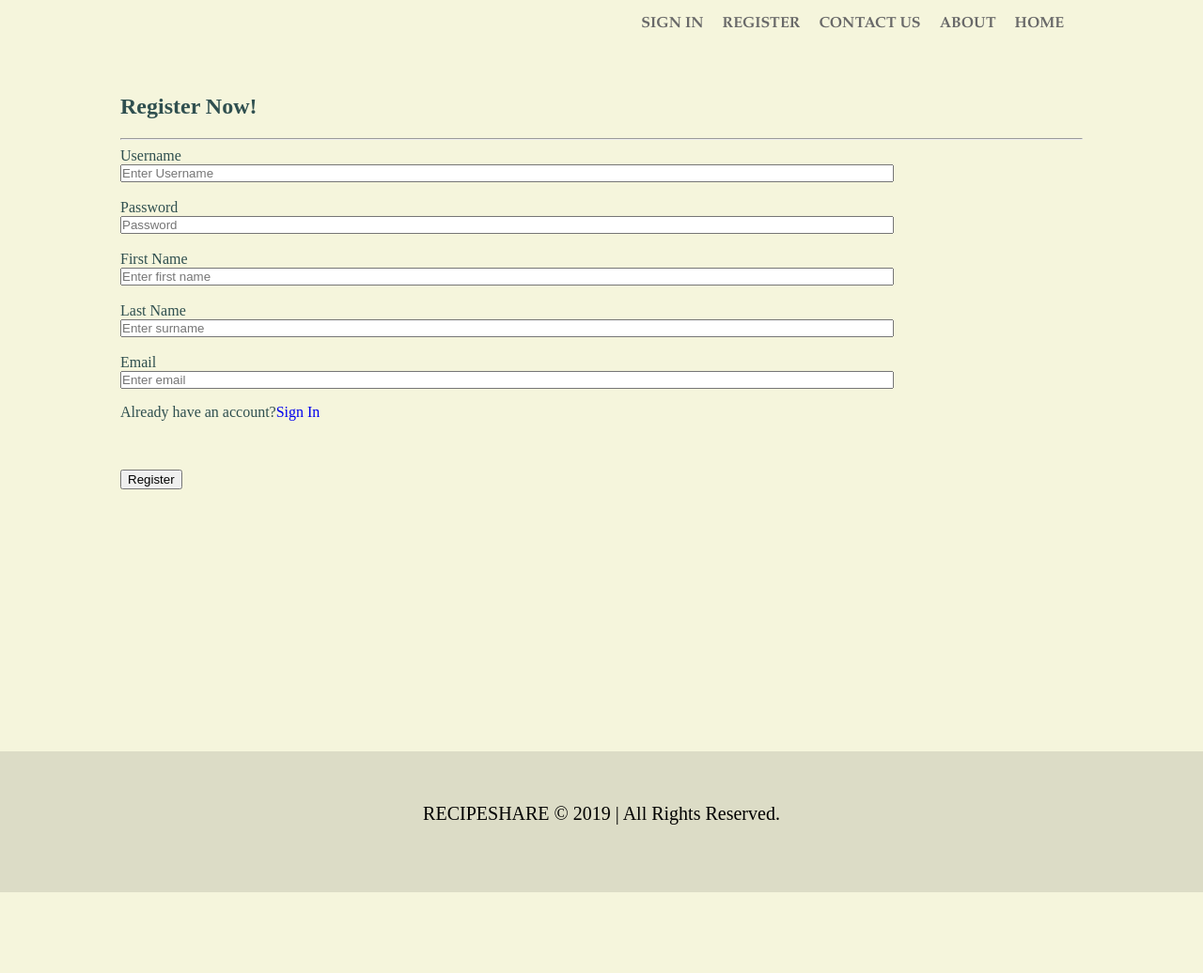
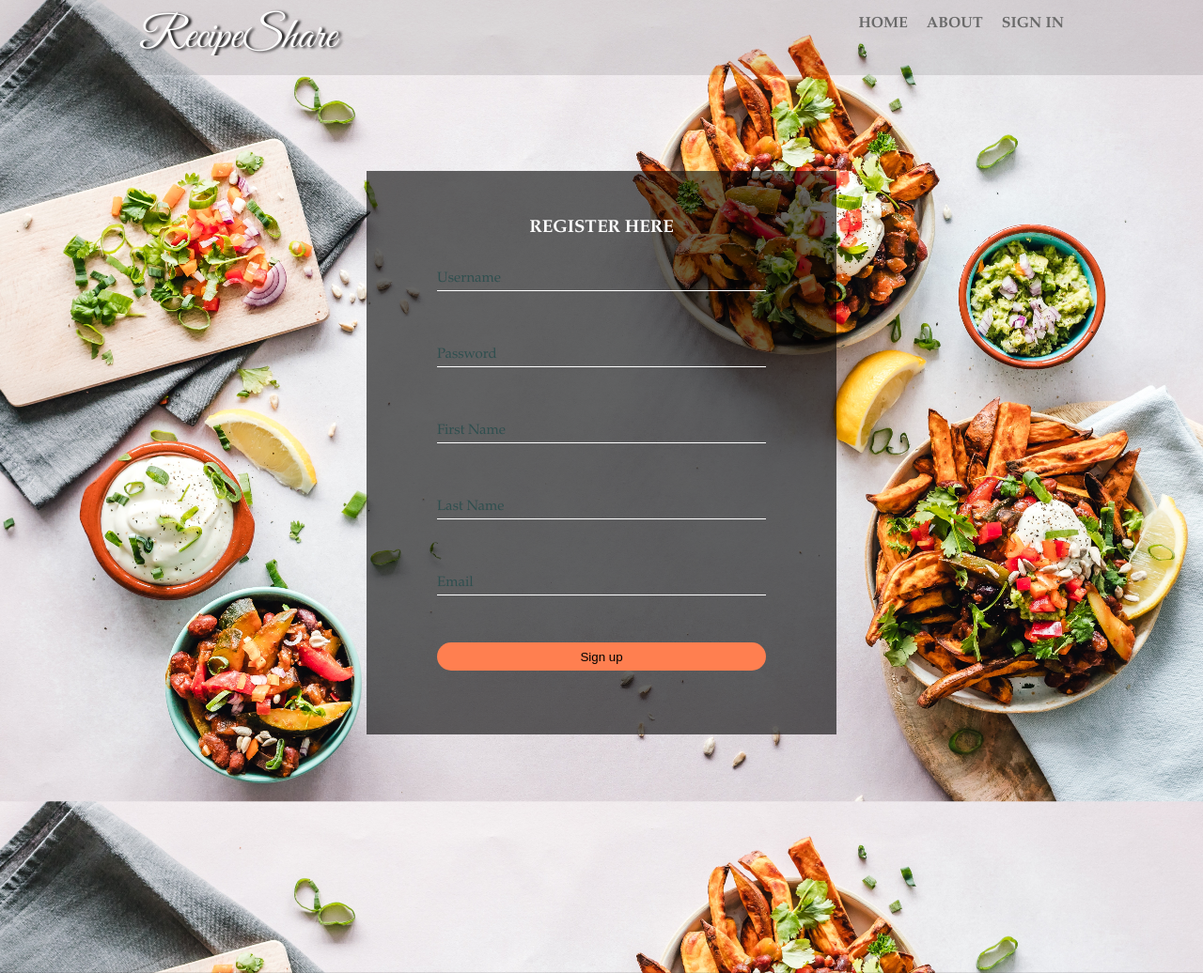
Before and after one commit to rumeleazar/FlaskSampleProject, a Flask app: page /register in a window 1280 px wide. Shown: the top 1036 px of the page at 94% size. Before the commit the page ends 950 px from the top, so only its background shows below. Run offline with Flask 2, Linux system fonts and the light colour scheme; some libraries are stand-ins or nearby versions.

Commit message:
Updated the front end design and the ingredients and directions listing

```diff
--- a/application.py
+++ b/application.py
@@ -156,6 +156,8 @@ def logout():
 @app.route('/addrecipe', methods=['POST', 'GET'])
 def addrecipe():
 
+
+    #PROBLEM WITH THE INGREDIENTS SPLIT
     with sqlite3.connect('database.db') as conn:
         if request.method == 'POST':
             dishname = request.form['dishname']
--- a/static/style.css
+++ b/static/style.css
@@ -61,6 +61,11 @@ footer p {
 	overflow: hidden;
 	padding: 0;
 
+}
+
+.container::placeholder {
+	color:#2F4F4F;
+	font-family: 'Palatino Linotype', 'Book Antiqua', Palatino, serif;
 }
 
 a {
@@ -267,7 +269,8 @@ img {
 
 /*Headers */
 header {
-	height: 80px;
+	height: auto;
+	min-height: 80px;
 	margin: auto;
 	padding: none;
 	width: 100%;
@@ -286,16 +289,21 @@ header {
 	font-color: white;
 }
 
+
+
+
+
+
+
 nav li{
-
+	float:right;
 	font-family: 'Palatino Linotype', 'Book Antiqua', Palatino, serif;
 	text-decoration: none;
 	text-transform: uppercase;
 	position: relative;
 	list-style-type: none;
-	display: inline-block;
 	margin: auto;
-	float: right;
+
 }
 
 nav h2 {
@@ -622,11 +637,81 @@ nav a{
 
 /*Register Section*/
 
-#register {
+
+.registrationpage {
+	background: url('/static/images/login.jpg') no-repeat center fixed;
+    background-size: cover;
+}
+
+#registrationbox {
+	min-width: 20%;
 	width: 100%;
+	display: flex;
+	margin: auto;
+	padding: 0;
+	text-align: center;
+	justify-content: center;
+	align-content: center;
+	align-items: center;
 	position: relative;
+}
+
+#registercontainer{
+ 	 width: 500px;
+	 margin: 8% auto;
+	 height: 600px;
+	 background: rgba(0,0,0,0.6);
+	 text-align: center;
+	 padding: 0;
+}
+
+#registercontainer h3 {
+	margin: 0;
+}
+
+#registercontainer input {
+	width: 70%;
+	margin: 5% auto;
+	height: 30px;
+	border: none;
+	border-bottom: 1px solid white;
+	background:transparent;
+	outline: none;
+	font-size: 15px;
+	color: white;
 
 }
+
+
+#registercontainer button {
+	width: 70%;
+	padding: 0;
+	margin: 5% auto;
+	height: 30px;
+	cursor: pointer;
+	border-radius: 25px;
+	border: none;
+	outline: none;
+	background-color: #FF7F50;
+
+}
+
+.registerform {
+	height: 100%;
+	padding-top: 50px;
+	color: white;
+	font-family: 'Palatino Linotype', 'Book Antiqua', Palatino, serif;
+
+}
+
+
+::placeholder {
+ 	color:white;
+
+}
+
+
+
 
 
 /*Profile Section*/
--- a/templates/layout.html
+++ b/templates/layout.html
@@ -4,11 +4,12 @@
 	<head>
 
 		<link rel="stylesheet" type="text/css" href = "{{ url_for('static', filename ='style.css')}}">
-		<meta name="viewport" content="width=device-width, initial-scale=1.0">
+		<meta name="viewport" content="width=device-width, initial-scale=1.0, maximum-scale = 1">
 		<title>hamburger</title>
 
 		<link href='http://fonts.googleapis.com/css?family=Great+Vibes' rel='stylesheet' type='text/css'>
-
+		<!-- <script src="https://cdn.ckeditor.com/ckeditor5/16.0.0/classic/ckeditor.js"></script>
+	 -->
 	</head>
 
 		<body>
@@ -21,5 +22,16 @@
 				<footer>
 							<p>RECIPESHARE &copy 2019 | All Rights Reserved.</p>
 				</footer>
+
+
+
+				<!-- <script>
+					ClassicEditor
+						.create( document.querySelector('#editor'))
+						.replace('ingredients')
+						.catch( error => {
+							console.error(error);
+						});
+				</script> -->
 		</body>
 </html>
--- a/templates/register.html
+++ b/templates/register.html
@@ -11,77 +11,65 @@
 	{% endif %}
 {% endwith %}
 
+<body class = 'registrationpage'>
+
 	<section>
 
-		<header class = 'half-black'>
+		<header class = 'loginnav'>
 			<div class="container">
 				<nav>
+					<h2>RecipeShare</h2>
 					<ul>
+						{% if not session['username'] %}
+							<li><a href = {{ url_for("login")}} >Sign in</a></li>
+
+						{% else %}
+							<li id = 'LogoutButton' ><a href = {{ url_for("logout")}}> Logout </a></li>
+						{% endif %}
+
+							<li><a href = "#">About</a></li>
+
 						{% if not session['username'] %}
 							<li><a href = {{ url_for("home")}}>Home</a></li>
 						{% else %}
 							<li><a href = {{ url_for("home", username = session['username'])}}>Home</a></li>
-							<li><a href = {{ url_for("profile", username = session['username'])}}>Profile</a></li>
-
-						{% endif %}
-							<li><a href = "#">About</a></li>
-							<li><a href = "#">Contact us</a></li>
-						{% if not session['username'] %}
-							<li><a href = {{ url_for("register")}} >Register</a></li>
-							<li><a href = {{ url_for("login")}}>Sign in</a></li>
-						{% else %}
-							<li id = 'LogoutButton' ><a href = {{ url_for("logout")}}> Logout </a></li>
 						{% endif %}
 					</ul>
 				</nav>
 			</div>
 		</header>
 
+			<div id = 'registercontainer'>
+					<form method = "POST" action = "register">
+						<div class = 'registerform'>
+							<div>
+								<h3>REGISTER HERE</h3>
+							</div>
+							<div>
+							    <input type="text" class="container"  placeholder="Username" name = "username">
+				  			</div>
+						  	<div>
 
-			<div class = 'container'>
-				<div>
-					<h1>Register Now!</h1>
-				</div>
-				<hr>
-
-				<div>
-					<form method = "POST" action = "register">
-						<div>
-						    <label>Username</label><br>
-						    <input type="text" class="container"  placeholder="Enter Username" name = "username">
-			  			</div>
-			  			<br>
-					  	<div>
-						    <label >Password</label><br>
 							    <input type="password" class="container" placeholder="Password" name ="password">
 						  	</div>
-					  	<br>
 						  	<div>
-						    <label>First Name</label><br>
-						    <input type="text" class="container"  placeholder="Enter first name" name = "firstname">
-			  			</div>
-			  			<br>
-			  			<div>
-						    <label>Last Name</label><br>
-						    <input type="text" class="container"  placeholder="Enter surname" name = "lastname">
-			  			</div>
-			  			<br>
-					  	<div>
-						    <label >Email</label><br>
-						    <input type="Email" class="container" placeholder="Enter email" name ="email">
+							    <input type="text" class="container"  placeholder="First Name" name = "firstname">
 				  			</div>
 				  			<div>
-					  		<p> Already have an account?<a href = 'login' id = 'button' >Sign In</a></p>
-					  	<br><br>
+							    <input type="text" class="container"  placeholder="Last Name" name = "lastname">
 				  			</div>
 						  	<div>
-					  		<button type="submit">Register</button>
+							    <input type="Email" class="container" placeholder="Email" name ="email">
+						  	</div>
+						  	<div>
+						  		<button type="submit">Sign up</button>
+						  	</div>
 						</div>
 					</form>
 				</div>
 			</div>
 	</section>
-
+</body>
 
 
 
```
Also changed, not shown: other parts of static/style.css (+106 -25 lines), templates/addrecipe.html (+32 -5 lines), templates/article.html (+24 -31 lines), templates/index.html (+14 -16 lines), database.db. Lines whose indentation alone changed are shown as unchanged.
